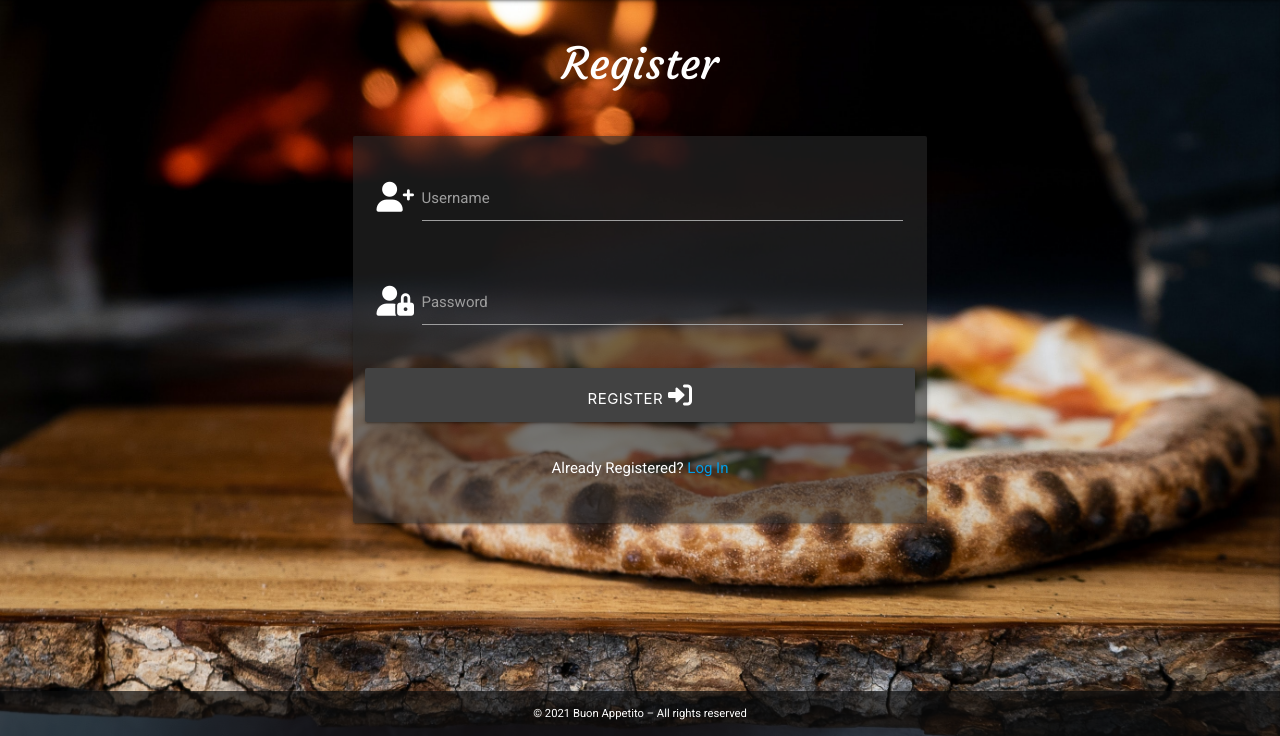
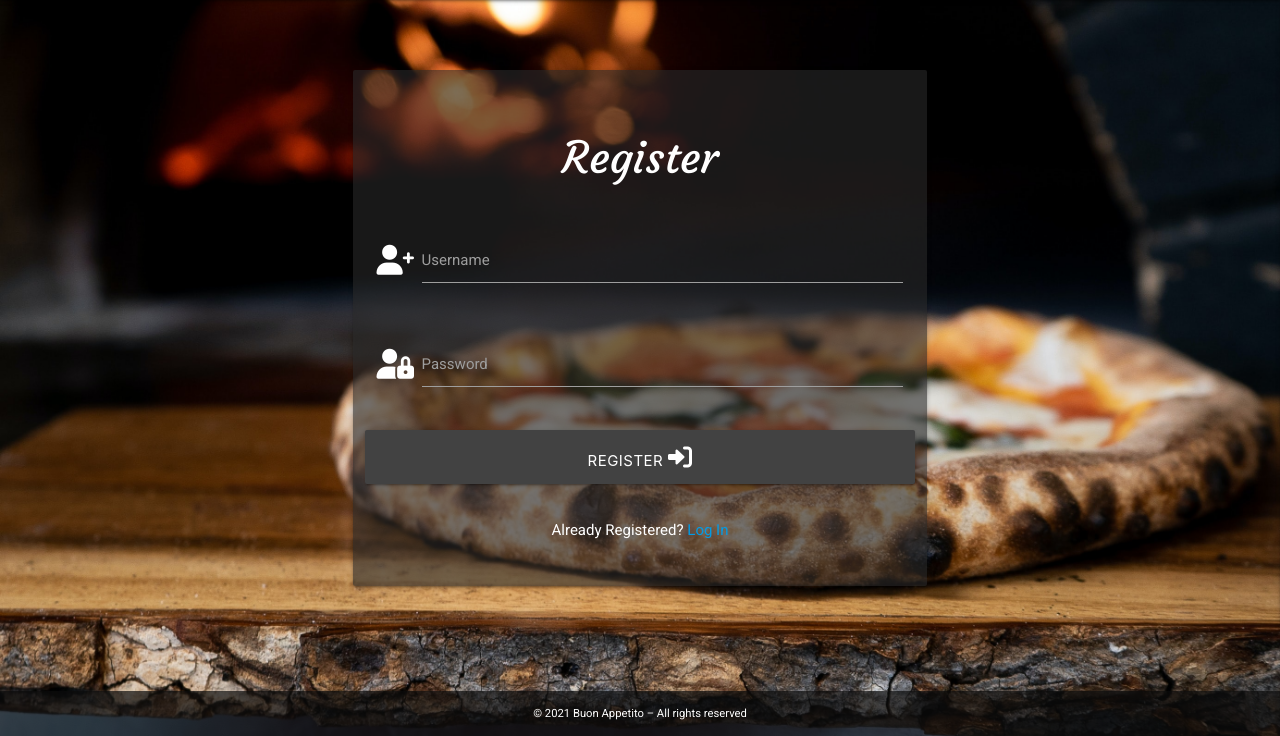
Before and after one commit to VictoriaShalabaeva/italian-cuisine-app, a Flask app: page /register in a window 1280 px wide. Shown: the part 64-800 px from the top of the page. Run offline with Flask 2, Linux system fonts and the light colour scheme; some libraries are stand-ins or nearby versions.

Commit message:
Change layout of login and register pages

```diff
--- a/templates/login.html
+++ b/templates/login.html
@@ -1,11 +1,12 @@
 {% extends "base.html" %}
 {% block content %}
 
-    <h3 class="white-text center-align title">Log in</h3>
+
 
     <div class="row">
         <form class="col s12 m8 offset-m2" method="POST" action="{{ url_for('login') }}">
-            <div class="card-panel login-card">
+            <div class="card-panel login-card card-margin-top">
+                <h3 class="white-text center-align title">Log in</h3>
                 <!-- username -->
                 <div class="row">
 					<div class="input-field col s12">
--- a/templates/register.html
+++ b/templates/register.html
@@ -1,11 +1,12 @@
 {% extends "base.html" %}
 {% block content %}
 
-    <h3 class="white-text center-align title">Register</h3>
+
 
     <div class="row">
         <form class="col s12 m8 offset-m2" method="POST" action="{{ url_for('register') }}">
-            <div class="card-panel login-card">
+            <div class="card-panel login-card card-margin-top">
+                <h3 class="white-text center-align title">Register</h3>
                 <!-- username -->
                 <div class="row">
 					<div class="input-field col s12">
```
